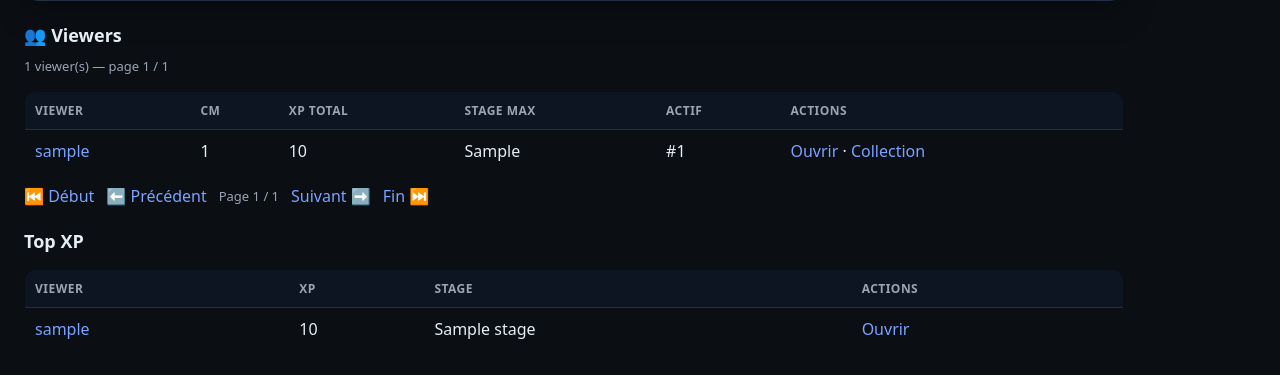
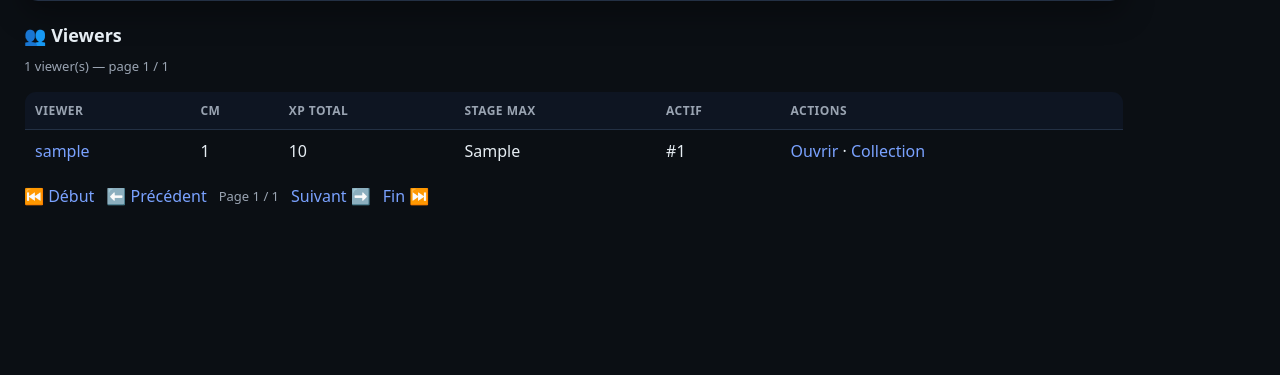
Before and after one commit to Caps-ule/capsmons, a FastAPI app: template api/templates/admin.html in a window 1280 px wide. Shown: the part 502-877 px from the top of the page. After the commit the page ends 708 px from the top, so only its background shows below. Run offline with FastAPI, Linux system fonts and the light colour scheme; the template is opened without the code that fills it: most values are stand-ins (such as "Sample title", 1, 10 or a date in 2020); some libraries are stand-ins or nearby versions.

Commit message:
Suppr ancien list user

```diff
--- a/api/templates/admin.html
+++ b/api/templates/admin.html
@@ -307,29 +307,6 @@
       <a href="{{ base }}&page={{ total_pages }}">Fin ⏭️</a>
     </div>
 
-
-    <h2>Top XP</h2>
-    <table>
-      <thead>
-        <tr>
-          <th>Viewer</th>
-          <th>XP</th>
-          <th>Stage</th>
-          <th>Actions</th>
-        </tr>
-      </thead>
-      <tbody>
-        {% for u in top %}
-        <tr>
-          <td><a href="/admin/user/{{ u.twitch_login }}">{{ u.twitch_login }}</a></td>
-          <td>{{ u.xp_total }}</td>
-          <td>{{ u.stage }}</td>
-          <td><a href="/admin/user/{{ u.twitch_login }}">Ouvrir</a></td>
-        </tr>
-        {% endfor %}
-      </tbody>
-    </table>
-
     <script>
       (function () {
         const KEY = "capsmons_theme";
```
